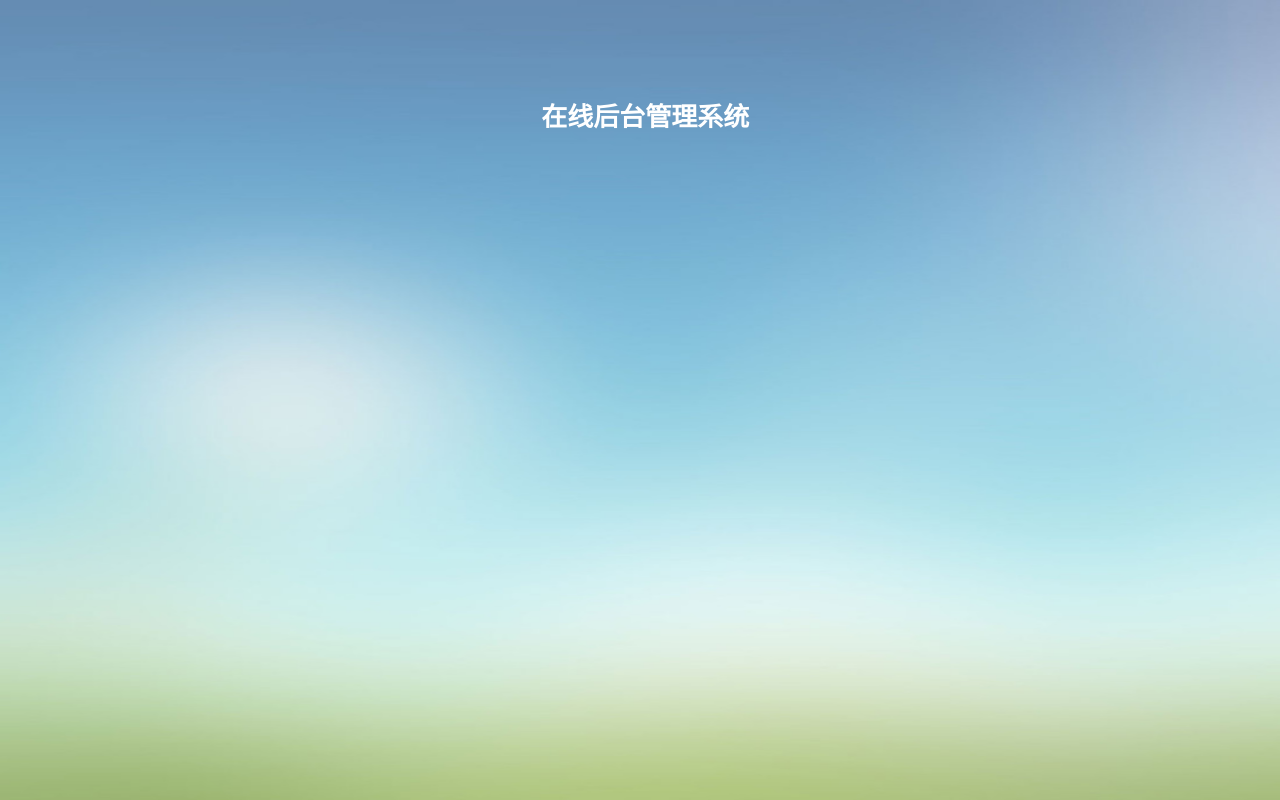
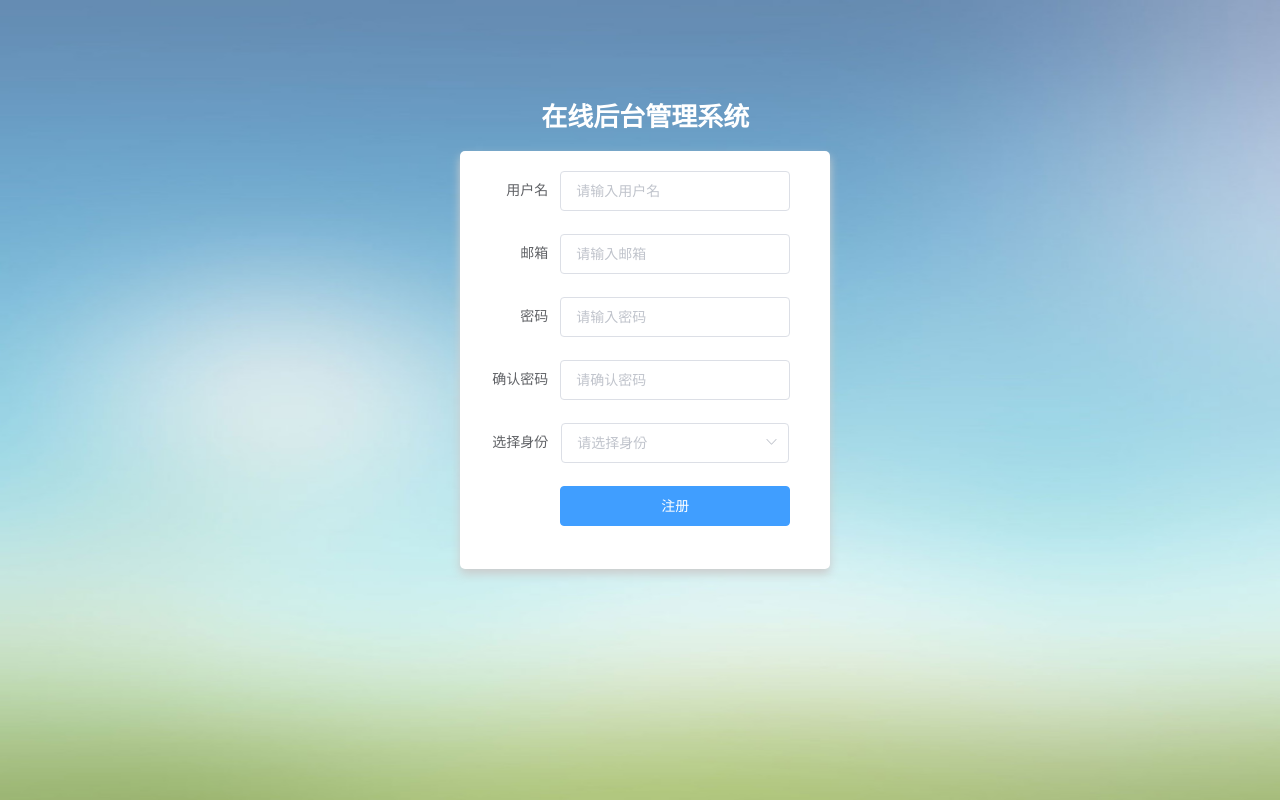
Before and after one commit to kitety/vue-admin, a Vue app in the folder client/: page /register in a window 1280 px wide. Built offline with nearby package versions, Linux system fonts and the light colour scheme.

Commit message:
注册页面表单

```diff
--- a/client/src/views/Register.vue
+++ b/client/src/views/Register.vue
@@ -1,17 +1,57 @@
 <template>
   <div class="register">
     <section class="form-container">
-      <div class="nanage-tip">
+      <div class="manage-tip">
         <span class="title">在线后台管理系统</span>
+        <el-form
+          :model="registerUser"
+          :rules="rules"
+          class="register-Form"
+          label-width="80px"
+          ref="rigisterForm"
+        >
+          <el-form-item label="用户名" prop="name">
+            <el-input placeholder="请输入用户名" type="text" v-model="registerUser.name"></el-input>
+          </el-form-item>
+          <el-form-item label="邮箱" prop="email">
+            <el-input placeholder="请输入邮箱" type="email" v-model="registerUser.email"></el-input>
+          </el-form-item>
+          <el-form-item label="密码" prop="password">
+            <el-input placeholder="请输入密码" type="password" v-model="registerUser.password"></el-input>
+          </el-form-item>
+          <el-form-item label="确认密码" prop="password2">
+            <el-input placeholder="请确认密码" type="password" v-model="registerUser.password2"></el-input>
+          </el-form-item>
+          <el-form-item label="选择身份" prop="password2">
+            <el-select placeholder="请选择身份" v-model="registerUser.identity">
+              <el-option label="管理员" value="manager"></el-option>
+              <el-option label="员工" value="employee"></el-option>
+            </el-select>
+          </el-form-item>
+          <el-form-item>
+            <el-button @click="resetForm('rigisterForm')" class="submit-btn" type="primary">注册</el-button>
+          </el-form-item>
+        </el-form>
       </div>
     </section>
   </div>
 </template>
 <script>
 export default {
-  name: "register",
-  components: {}
-};
+  name: 'register',
+  components: {},
+  data () {
+    return {
+      registerUser: {
+        name: '',
+        email: '',
+        password: '',
+        password2: '',
+        identity: ''
+      }
+    }
+  }
+}
 </script>
 <style lang="stylus" scoped>
 .register
@@ -34,4 +74,12 @@ export default {
       font-weight bold
       font-size 26px
       color #fff
+    .register-Form
+      margin-top 20px
+      background-color #ffffff
+      padding 20px 40px 20px 20px
+      border-radius 5px
+      box-shadow 0px 5px 10px #ccc
+      .submit-btn
+        width 100%
 </style>
```
